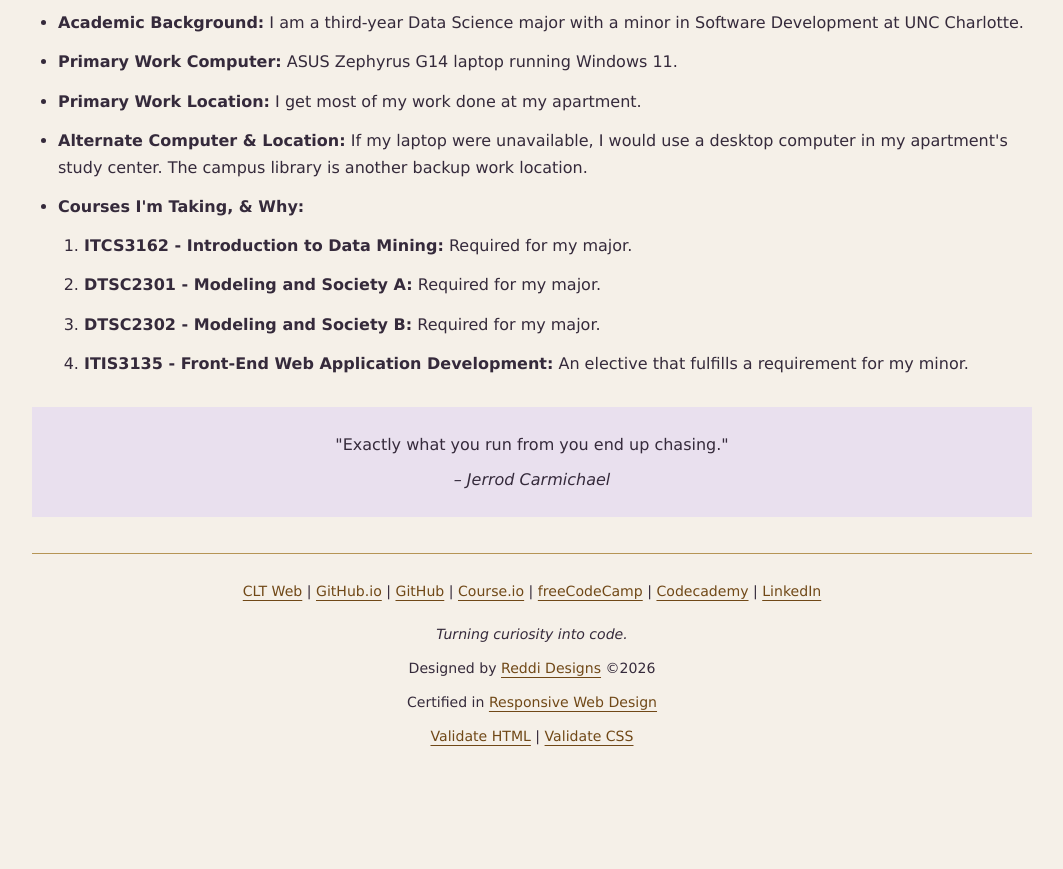
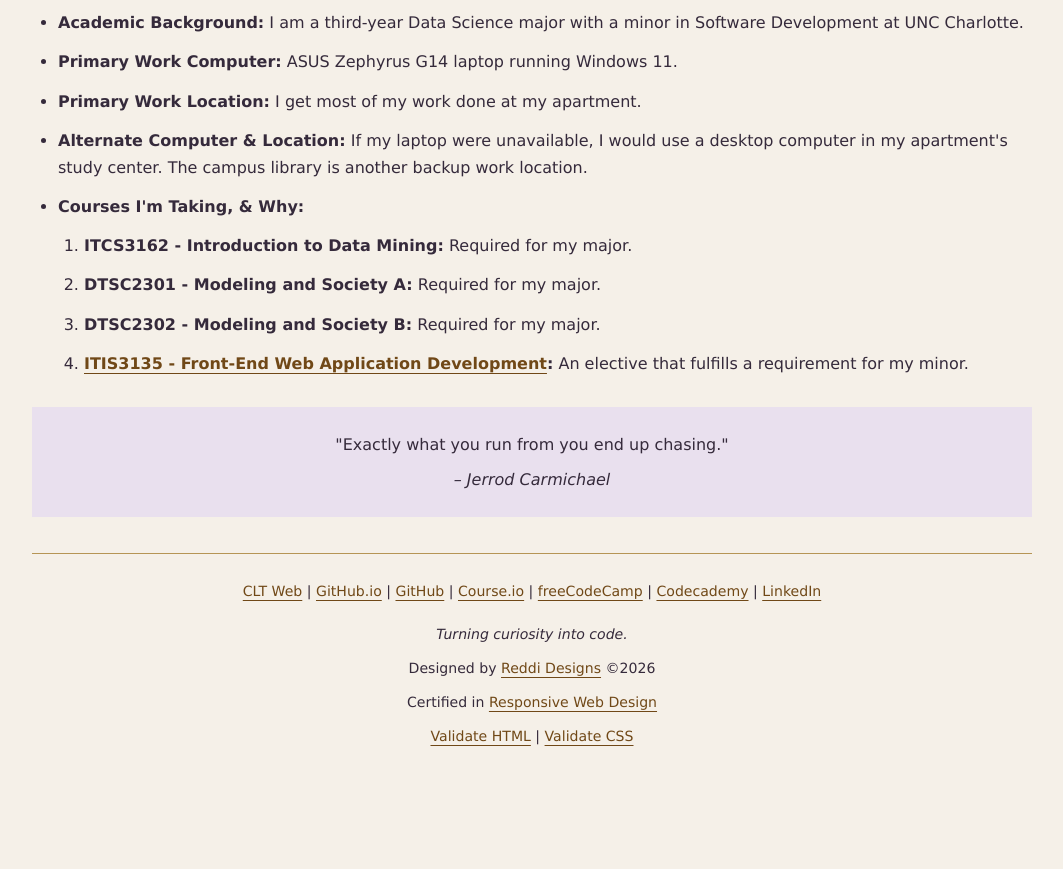
Before and after one commit to nreddi2/nreddi2.github.io, a plain HTML site: page itis3135/introduction.html in a window 1280 px wide. Shown: the part 1228-2097 px from the top of the page, without its empty margins (108-1171 px from the left). Drawn offline with Linux system fonts and the light colour scheme.

Commit message:
Link introduction course item to contract

```diff
--- a/itis3135/introduction.html
+++ b/itis3135/introduction.html
@@ -31,7 +31,7 @@
                     <li><strong>ITCS3162 - Introduction to Data Mining:</strong> Required for my major.</li>
                     <li><strong>DTSC2301 - Modeling and Society A:</strong> Required for my major.</li>
                     <li><strong>DTSC2302 - Modeling and Society B:</strong> Required for my major.</li>
-                    <li><strong>ITIS3135 - Front-End Web Application Development:</strong> An elective that fulfills a requirement for my minor.</li>
+                    <li><strong><a href="contract.html">ITIS3135 - Front-End Web Application Development</a>:</strong> An elective that fulfills a requirement for my minor.</li>
                 </ol>
             </li>
         </ul>
```
